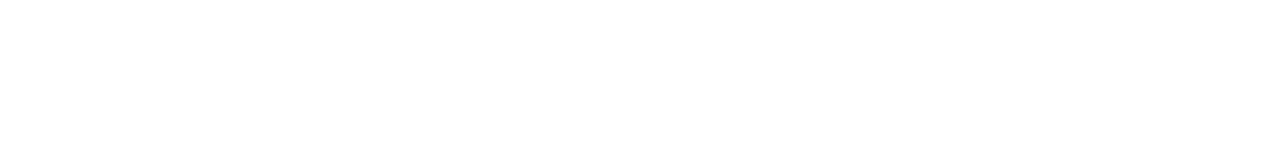
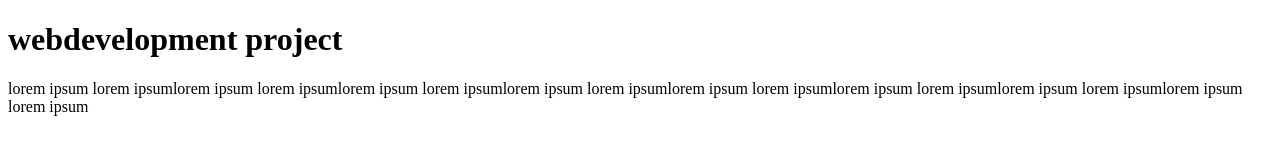
Before and after one commit to Shakildeveloper/my-first-website, a plain HTML site: page index.html in a window 1280 px wide. Drawn offline with Linux system fonts and the light colour scheme.

Commit message:
git upload

```diff
--- a/index.html
+++ b/index.html
@@ -3,9 +3,10 @@
 <head>
     <meta charset="UTF-8">
     <meta name="viewport" content="width=device-width, initial-scale=1.0">
-    <title>Document</title>
+    <title>This is my first website</title>
 </head>
 <body>
-
+    <h1>webdevelopment project</h1>
+    <p>lorem ipsum lorem ipsumlorem ipsum lorem ipsumlorem ipsum lorem ipsumlorem ipsum lorem ipsumlorem ipsum lorem ipsumlorem ipsum lorem ipsumlorem ipsum lorem ipsumlorem ipsum lorem ipsum</p>
 </body>
 </html>
```
